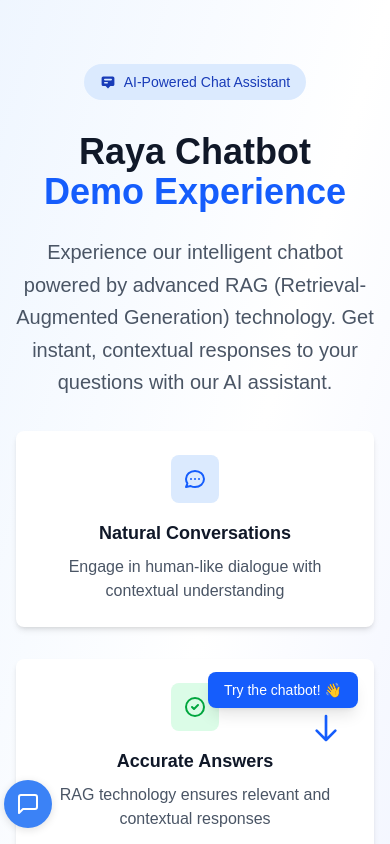
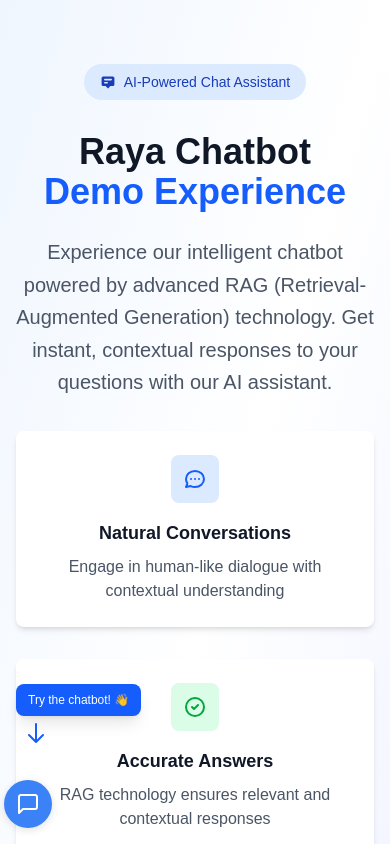
Before and after one commit to afrianluthfan/demo-raya-rag, a Next.js app: page / in a window 390 px wide. Shown: the top 844 px of the page. Built offline with nearby package versions, Linux system fonts and the light colour scheme; no server answers.

Commit message:
fix: responsivity issues

```diff
--- a/src/app/page.tsx
+++ b/src/app/page.tsx
@@ -4,12 +4,11 @@ import Script from 'next/script';
 
 export default function Home() {
   const initializeChatbot = () => {
-    // Initialize the chatbot with custom daily limit for testing
+    // Initialize the chatbot with custom configuration
     if (typeof window !== 'undefined' && (window as any).RayaChatbot) {
       const chatbot = new (window as any).RayaChatbot({
         position: 'bottom-right',
         primaryColor: '#3b82f6',
-        dailyMessageLimit: 5, // Set to 5 for easier testing
         timezone: 'GMT+7'
       });
 
@@ -82,13 +81,13 @@ export default function Home() {
               </div>
             </div>
 
-            {/* Chatbot Indicator */}
-            <div className="fixed bottom-24 right-8 z-40 flex flex-col items-end space-y-2">
-              <div className="bg-blue-600 text-white px-4 py-2 rounded-lg shadow-lg">
-                <p className="text-sm font-medium whitespace-nowrap">Try the chatbot! 👋</p>
+            {/* Chatbot Indicator - Mobile: bottom-left, Desktop: bottom-right */}
+            <div className="fixed bottom-24 left-4 min-[501px]:left-auto min-[501px]:right-8 z-40 flex flex-col items-start min-[501px]:items-end space-y-2">
+              <div className="bg-blue-600 text-white px-3 py-2 min-[501px]:px-4 rounded-lg shadow-lg">
+                <p className="text-xs min-[501px]:text-sm font-medium whitespace-nowrap">Try the chatbot! 👋</p>
               </div>
               <svg
-                className="w-8 h-8 text-blue-600 animate-bounce mr-4"
+                className="w-6 h-6 min-[501px]:w-8 min-[501px]:h-8 text-blue-600 animate-bounce ml-2 min-[501px]:ml-0 min-[501px]:mr-4"
                 fill="none"
                 stroke="currentColor"
                 viewBox="0 0 24 24"
```
